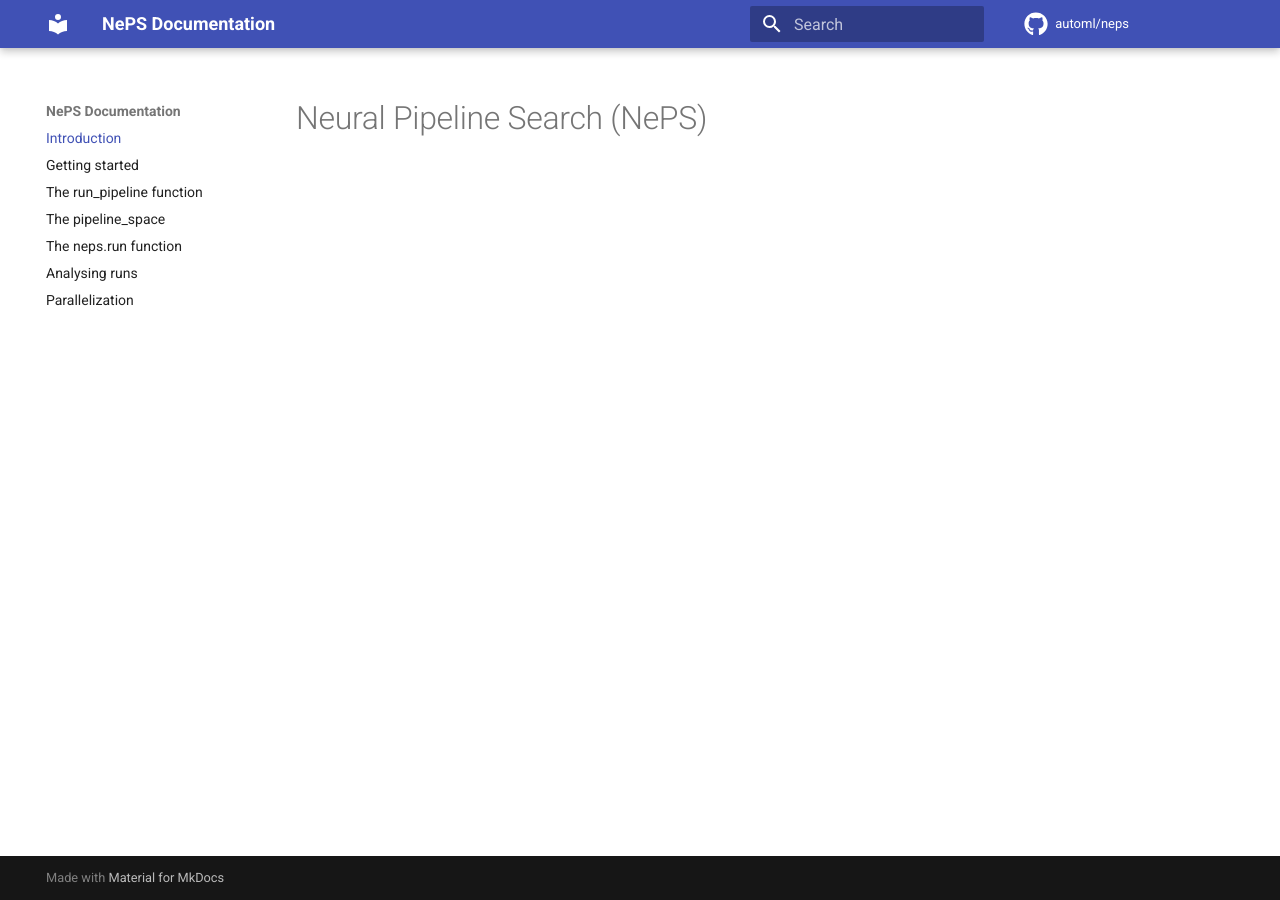
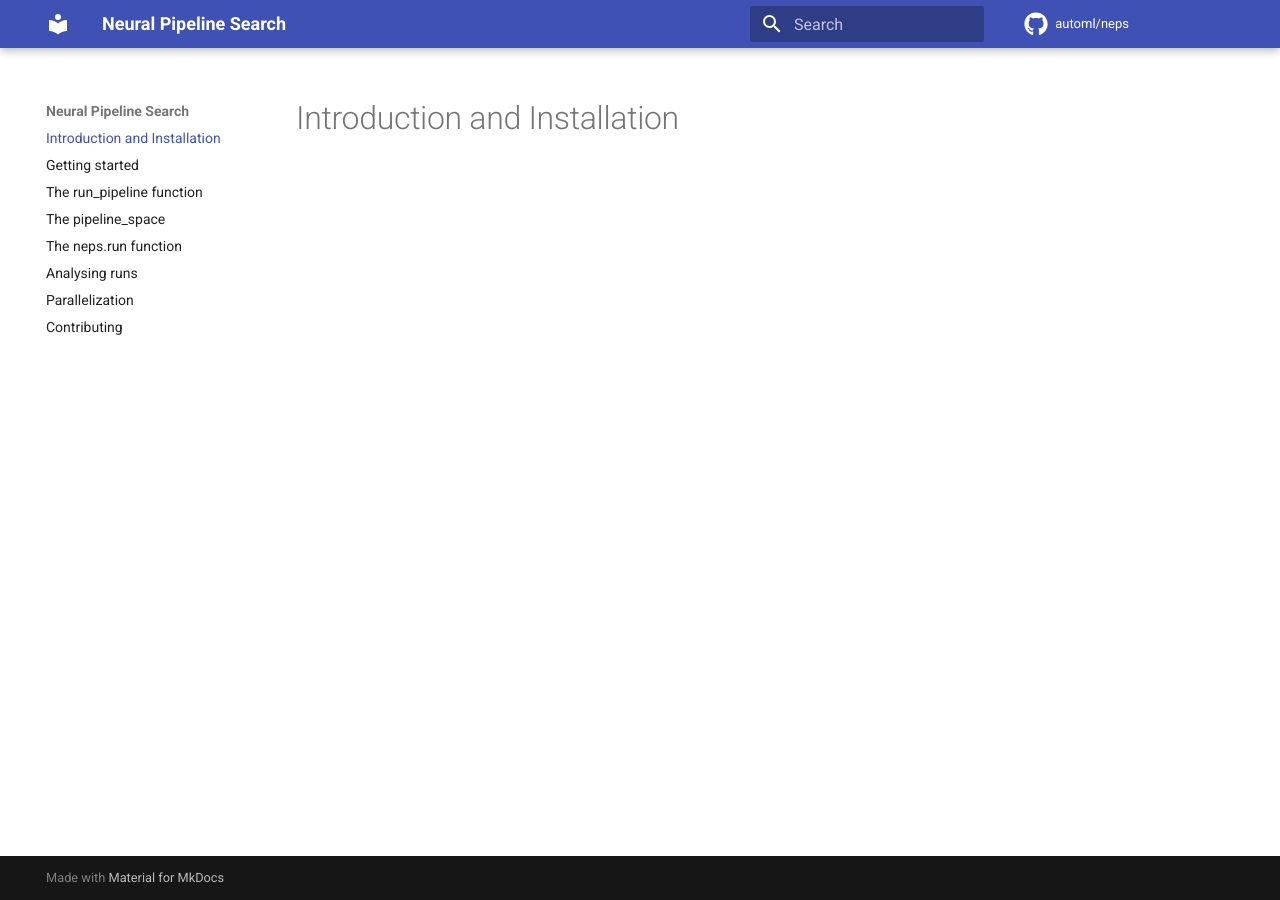
Before and after one commit to automl/neps, an MkDocs documentation site: the page built from docs/README.md, in a window 1280 px wide. Built offline with MkDocs 1.6.1 and Material for MkDocs 9.7.7, drawn with Linux system fonts in a browser that asks for light colours; comment, search, counter and statistics services are not loaded.

Commit message:
update documentation structure

```diff
--- a/docs/README.md
+++ b/docs/README.md
@@ -1 +1 @@
-# Neural Pipeline Search (NePS)
+# Introduction and Installation
--- a/mkdocs.yml
+++ b/mkdocs.yml
@@ -1,18 +1,28 @@
-site_name: NePS Documentation
+site_name: Neural Pipeline Search
 docs_dir: docs
 repo_url: https://github.com/automl/neps
 repo_name: automl/neps
 edit_uri: ""
+
 theme:
   name: material
   icon:
     repo: fontawesome/brands/github
 
+markdown_extensions:
+  - pymdownx.highlight:
+      anchor_linenums: true
+  - pymdownx.inlinehilite
+  - pymdownx.snippets
+  - pymdownx.superfences
+  - attr_list
+
 nav:
-  - Introduction: 'README.md'
+  - Introduction and Installation: 'README.md'
   - Getting started: 'getting_started.md'
   - The run_pipeline function: 'run_pipeline.md'
   - The pipeline_space: 'pipeline_space.md'
   - The neps.run function: 'neps_run.md'
   - Analysing runs: 'status.md'
   - Parallelization: 'parallelization.md'
+  - Contributing: 'CONTRIBUTING.md'
--- a/pyproject.toml
+++ b/pyproject.toml
@@ -15,6 +15,7 @@ readme = "README.md"
 license = "Apache License 2.0"
 homepage = "https://github.com/automl/neps"
 repository = "https://github.com/automl/neps"
+documentation = "https://automl.github.io/neps/"
 keywords = ["Neural Pipeline Search", "Neural Architecture Search", "Hyperparameter Optimization", "AutoML"]
 classifiers = [
   "Development Status :: 4 - Beta",
```
Also changed, not shown: docs/CONTRIBUTING.md (renamed from CONTRIBUTING.md, +14 -0 lines).
